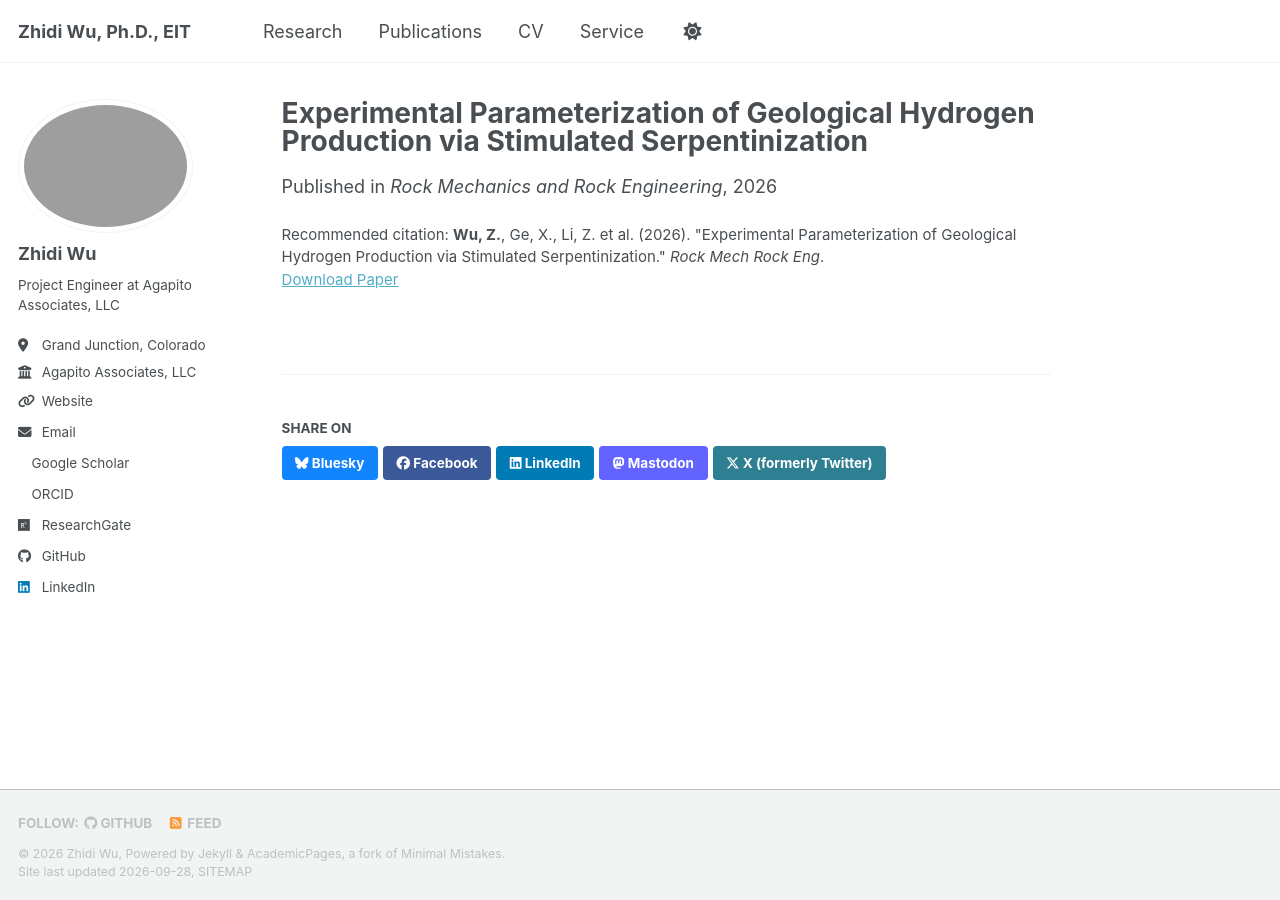
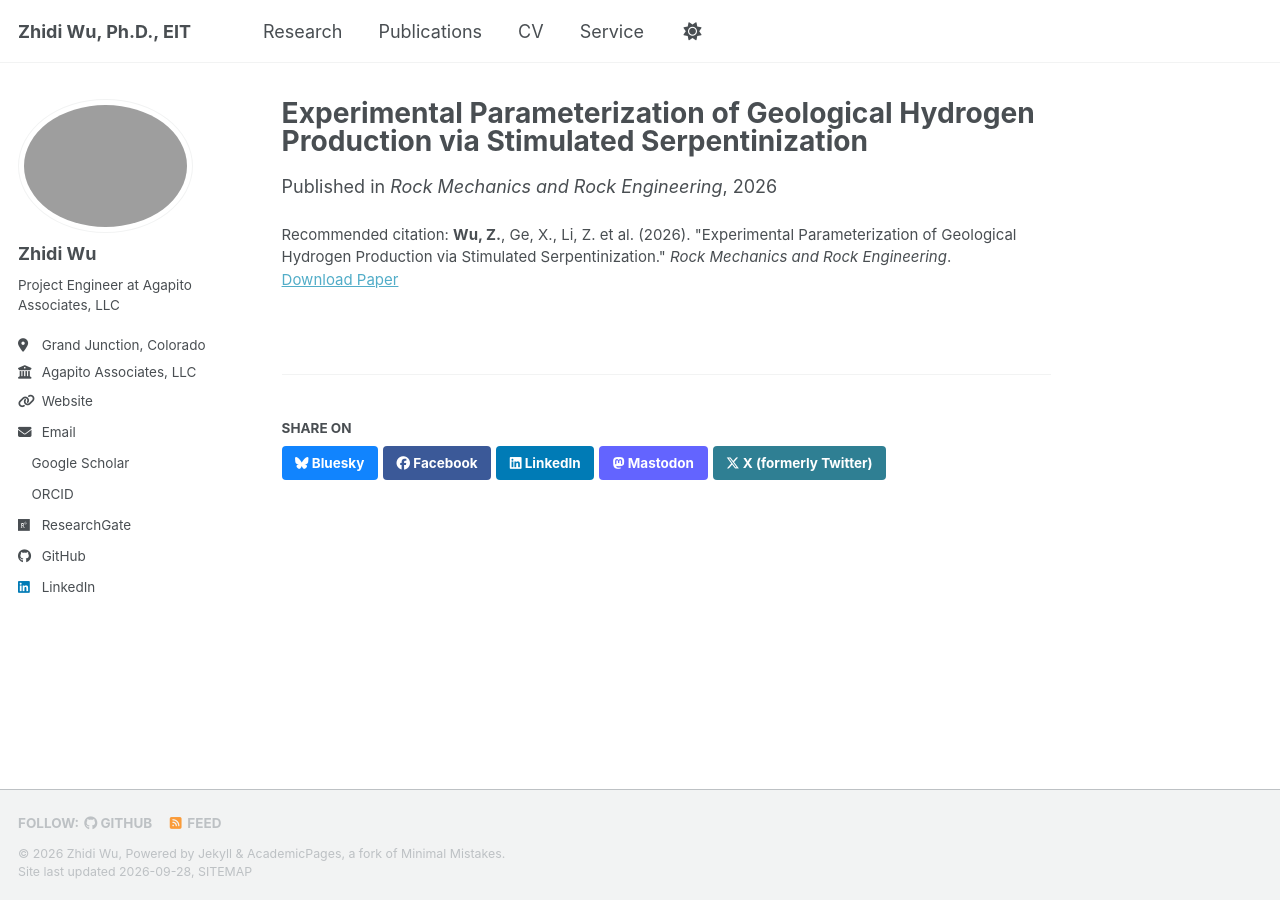
Before and after one commit to zhidiwu/zhidiwu.github.io, a Jekyll site: the page built from _publications/2026-07-10-wu-rmre-hydrogen-generation.md, in a window 1280 px wide. Built offline with Jekyll 4.4.1, drawn with Linux system fonts in a browser that asks for light colours; a style sheet for code colours, icons or effects is not loaded.

Commit message:
Update 2026-07-10-wu-rmre-hydrogen-generation.md

```diff
--- a/_publications/2026-07-10-wu-rmre-hydrogen-generation.md
+++ b/_publications/2026-07-10-wu-rmre-hydrogen-generation.md
@@ -3,8 +3,8 @@ title: 'Experimental Parameterization of Geological Hydrogen Production via Stim
 collection: publications
 category: manuscripts
 permalink: /publication/2026-07-10-wu-rmre-hydrogen-generation
-date: 2026-07-10, 2026-07-10-wu-rmre-hydrogen-generation
+date: 2026-07-10
 venue: 'Rock Mechanics and Rock Engineering'
 paperurl: 'https://doi.org/10.1007/s00603-026-05756-w'
-citation: '<b>Wu, Z.</b>, Ge, X., Li, Z. et al. (2026). "Experimental Parameterization of Geological Hydrogen Production via Stimulated Serpentinization." <i>Rock Mech Rock Eng</i>.'
+citation: '<b>Wu, Z.</b>, Ge, X., Li, Z. et al. (2026). "Experimental Parameterization of Geological Hydrogen Production via Stimulated Serpentinization." <i>Rock Mechanics and Rock Engineering</i>.'
 ---
```
